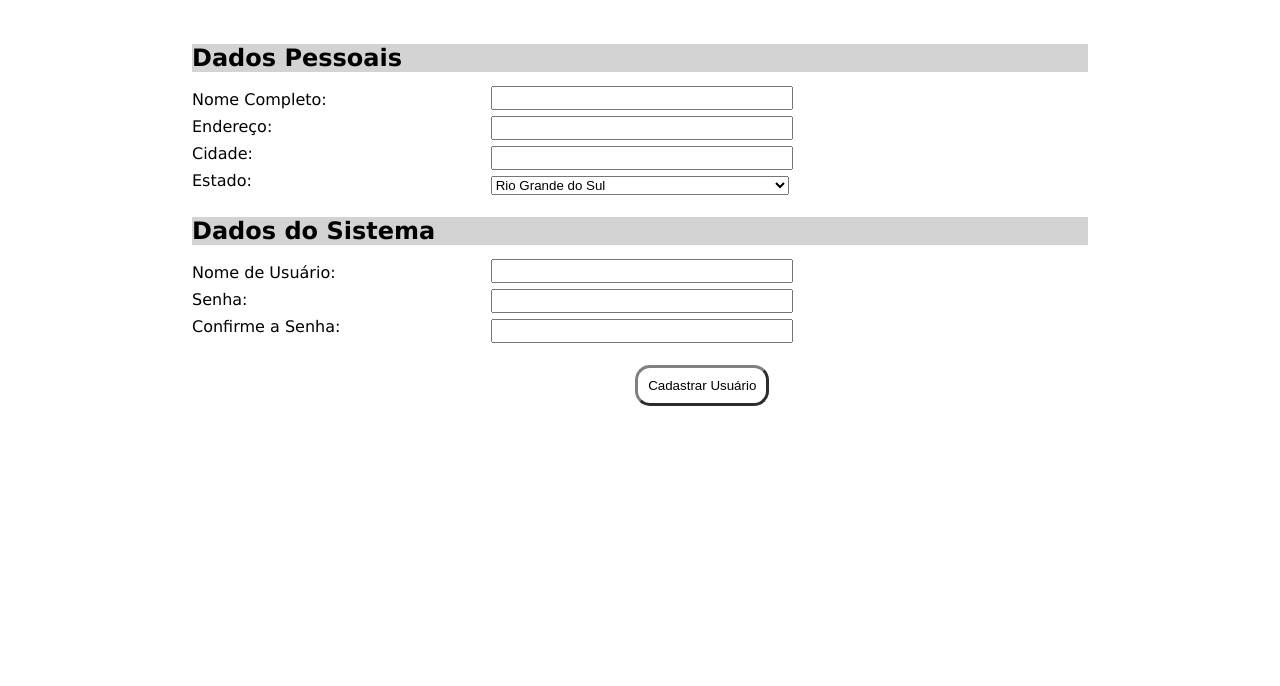
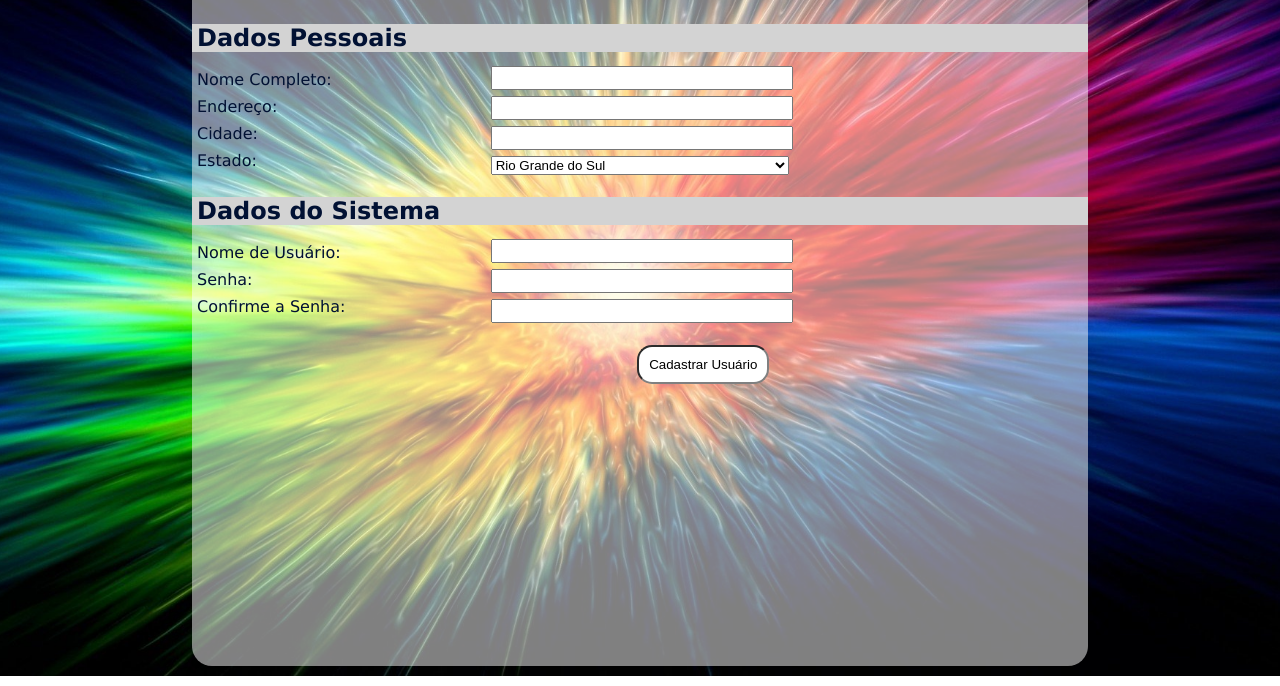
Before and after one commit to brossoni/trabalho_js_01, a plain HTML site: page index.html in a window 1280 px wide. Shown: the part 114-800 px from the top of the page. Drawn offline with Linux system fonts and the light colour scheme.

Commit message:
adicionar estilo css.

```diff
--- a/grid.css
+++ b/grid.css
@@ -9,6 +9,7 @@
 .row {
     padding-left: 0px;
     padding-right: 0px;
+    opacity: 1;
 }
 
 .col {
--- a/index.css
+++ b/index.css
@@ -5,24 +5,24 @@
 
 body {
     font-family: Verdana, Geneva, Tahoma, sans-serif;
+    background: url(./img/img07.jpg) no-repeat center / cover;
+    color: #011133;
 
 }
 
 .container {
     width: 70%;
-    margin: 0 auto;
+    margin: 10px auto;
     box-sizing: border-box;
-    min-height: 100vh;
+    min-height: calc(100vh - 30px);
+    background-color:rgba(255, 255, 255, 0.5);
+    border-radius: 20px;
 }
 
 h1 {
     text-align: center;
     padding-top: 50px;
-    margin-bottom: 50px;
-}
-
-form {
-
+    margin-bottom: 20px;
 }
 
 select,
@@ -36,7 +36,7 @@ input {
 p {
     width: 100%;
     margin-top: 8px;
-
+    padding-left: 5px;
 }
 
 .btn {
@@ -44,15 +44,16 @@ p {
     margin: 20px;
     padding: 10px;
     border-radius: 15px;
-    border-style: outset;
-    border-width: 3px;
+    border-style: inset;
+    border-width: 2px;
     border-color: grey;
-    background-color: transparent;
+    background-color: white;
 }
 
 .title {
     margin-top: 20px;
     margin-bottom: 10px;
+    padding-left: 5px;
     background-color: lightgray;
 
 }
```
